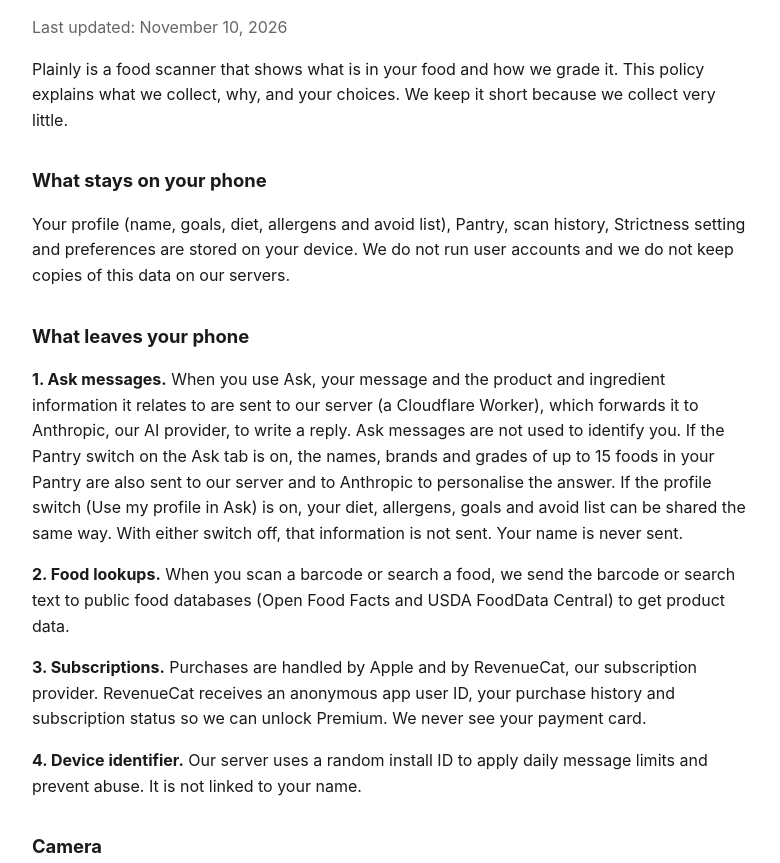
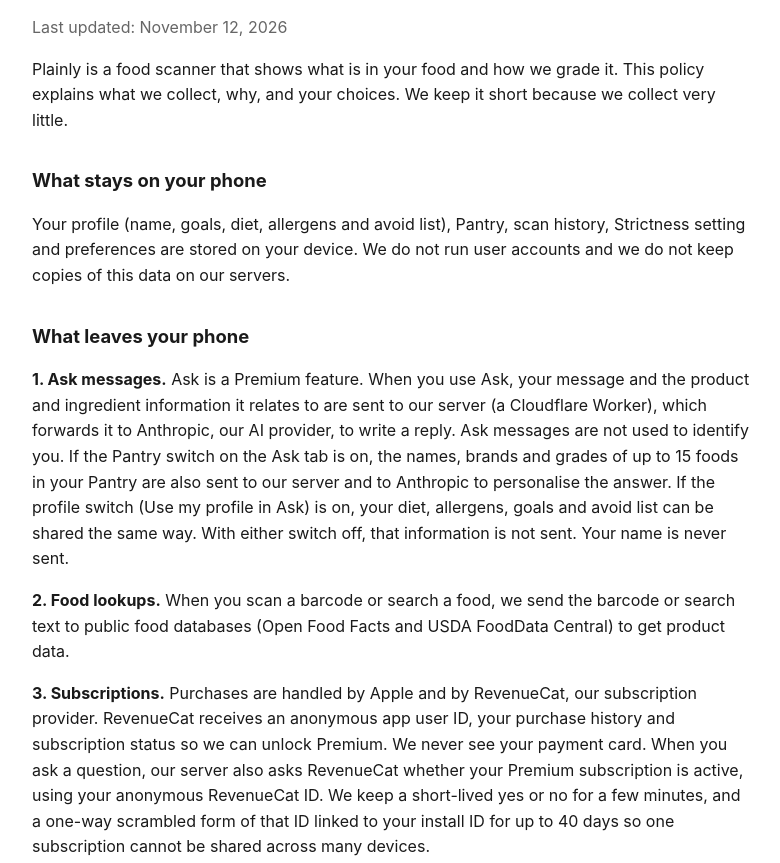
Before and after one commit to robertlycoudes-spec/plainly-legal, a plain HTML site: page privacy.html in a window 1280 px wide. Shown: the part 89-952 px from the top of the page, without its empty margins (248-1028 px from the left). Drawn offline with Linux system fonts and the light colour scheme.

Commit message:
Policy and terms: Ask is a Premium feature, Premium check with RevenueCat
Co-Authored-By: Claude Sonnet 5.5 <noreply@anthropic.com>

```diff
--- a/privacy.html
+++ b/privacy.html
@@ -1,16 +1,16 @@
 <!doctype html><html lang="en"><head><meta charset="utf-8"><meta name="viewport" content="width=device-width,initial-scale=1"><title>Plainly Privacy Policy</title><style>body{font:16px/1.6 -apple-system,system-ui,sans-serif;max-width:720px;margin:0 auto;padding:24px 16px;color:#1a1a1a}h1{font-size:1.7rem}h2{font-size:1.15rem;margin-top:1.8em}a{color:#2f6b3a}.muted{color:#666}@media(prefers-color-scheme:dark){body{background:#111;color:#eee}.muted{color:#aaa}a{color:#8fd19e}}</style></head><body>
 <h1>Plainly Privacy Policy</h1>
-<p class="muted">Last updated: November 10, 2026</p>
+<p class="muted">Last updated: November 12, 2026</p>
 <p>Plainly is a food scanner that shows what is in your food and how we grade it. This policy explains what we collect, why, and your choices. We keep it short because we collect very little.</p>
 
 <h2>What stays on your phone</h2>
 <p>Your profile (name, goals, diet, allergens and avoid list), Pantry, scan history, Strictness setting and preferences are stored on your device. We do not run user accounts and we do not keep copies of this data on our servers.</p>
 
 <h2>What leaves your phone</h2>
-<p><b>1. Ask messages.</b> When you use Ask, your message and the product and ingredient information it relates to are sent to our server (a Cloudflare Worker), which forwards it to Anthropic, our AI provider, to write a reply. Ask messages are not used to identify you. If the Pantry switch on the Ask tab is on, the names, brands and grades of up to 15 foods in your Pantry are also sent to our server and to Anthropic to personalise the answer. If the profile switch (Use my profile in Ask) is on, your diet, allergens, goals and avoid list can be shared the same way. With either switch off, that information is not sent. Your name is never sent.</p>
+<p><b>1. Ask messages.</b> Ask is a Premium feature. When you use Ask, your message and the product and ingredient information it relates to are sent to our server (a Cloudflare Worker), which forwards it to Anthropic, our AI provider, to write a reply. Ask messages are not used to identify you. If the Pantry switch on the Ask tab is on, the names, brands and grades of up to 15 foods in your Pantry are also sent to our server and to Anthropic to personalise the answer. If the profile switch (Use my profile in Ask) is on, your diet, allergens, goals and avoid list can be shared the same way. With either switch off, that information is not sent. Your name is never sent.</p>
 <p><b>2. Food lookups.</b> When you scan a barcode or search a food, we send the barcode or search text to public food databases (Open Food Facts and USDA FoodData Central) to get product data.</p>
-<p><b>3. Subscriptions.</b> Purchases are handled by Apple and by RevenueCat, our subscription provider. RevenueCat receives an anonymous app user ID, your purchase history and subscription status so we can unlock Premium. We never see your payment card.</p>
-<p><b>4. Device identifier.</b> Our server uses a random install ID to apply daily message limits and prevent abuse. It is not linked to your name.</p>
+<p><b>3. Subscriptions.</b> Purchases are handled by Apple and by RevenueCat, our subscription provider. RevenueCat receives an anonymous app user ID, your purchase history and subscription status so we can unlock Premium. We never see your payment card. When you ask a question, our server also asks RevenueCat whether your Premium subscription is active, using your anonymous RevenueCat ID. We keep a short-lived yes or no for a few minutes, and a one-way scrambled form of that ID linked to your install ID for up to 40 days so one subscription cannot be shared across many devices.</p>
+<p><b>4. Device identifier.</b> Our server uses a random install ID to apply daily Ask limits and prevent abuse. It is not linked to your name.</p>
 
 <h2>Camera</h2>
 <p>The camera is used only to scan barcodes and read ingredient lists. Images are read on your phone. A scan photo may be kept on your phone only, and is never sent to us.</p>
```
Also changed, not shown: terms.html (+2 -2 lines).
